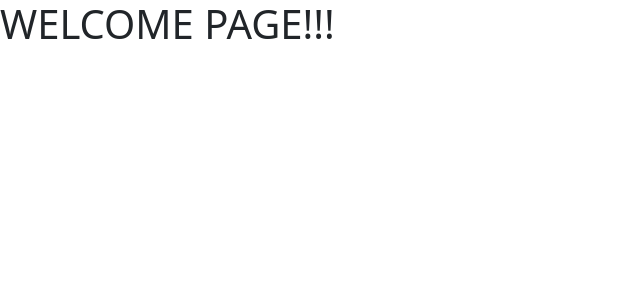
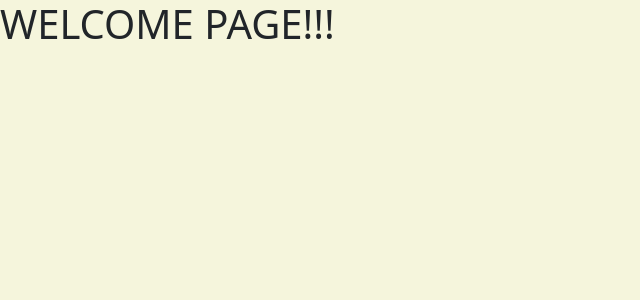
Before and after one commit to dho1115/beat-the-idols-iii, a React (Vite) app: page / in a window 1280 px wide. Shown: the top 300 px of the page, without its empty margins (0-640 px from the left). Built offline with nearby package versions, Linux system fonts and the light colour scheme.

Commit message:
Welcome page updates.

```diff
--- a/src/pages/welcome/WelcomePage.jsx
+++ b/src/pages/welcome/WelcomePage.jsx
@@ -4,7 +4,7 @@ import "./WelcomePage.styles.css";
 
 const WelcomePage = () => {
   return (
-    <div>
+    <div className='welcome-page-div'>
       <h1>WELCOME PAGE!!!</h1>
     </div>
   )
--- a/src/pages/welcome/WelcomePage.styles.css
+++ b/src/pages/welcome/WelcomePage.styles.css
@@ -0,0 +1,6 @@
+.welcome-page-div {
+   height: 100vh;
+   width: 100%;
+   background-color: beige;
+   position: relative;
+}
```
